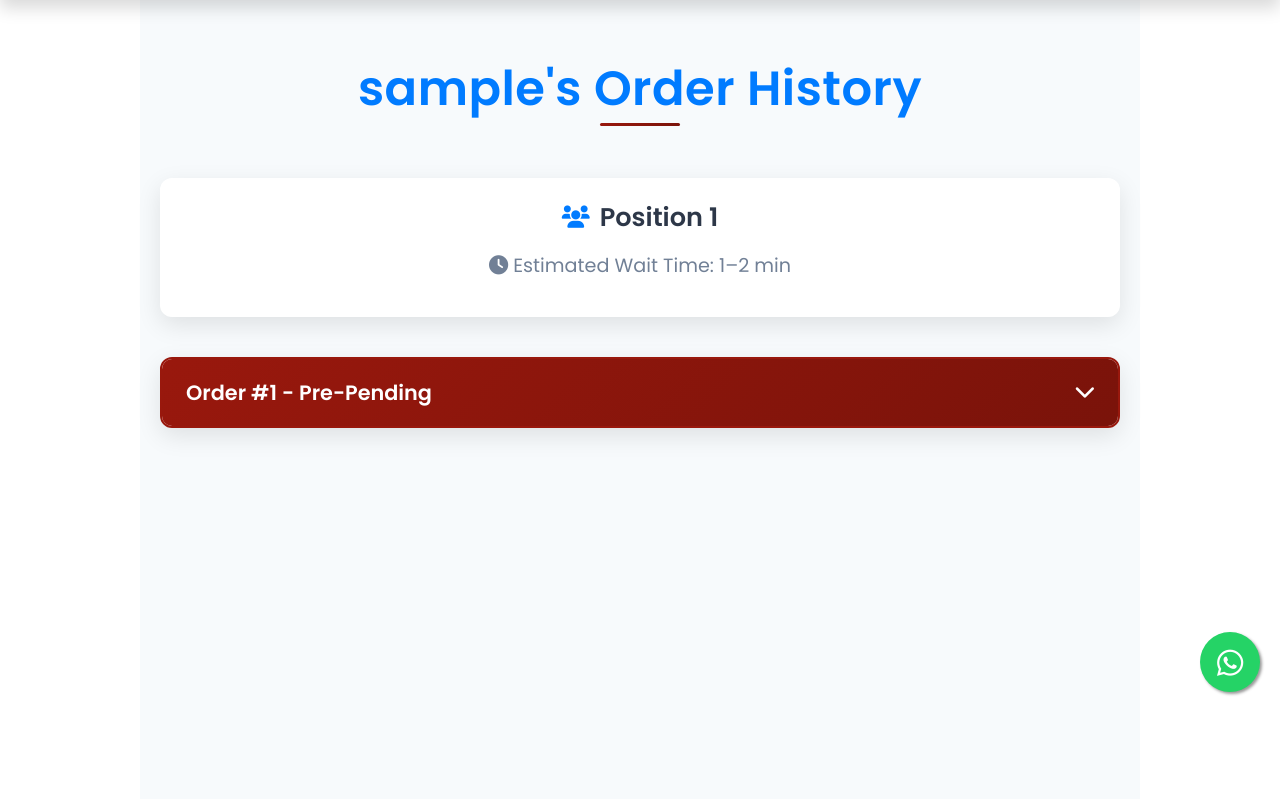
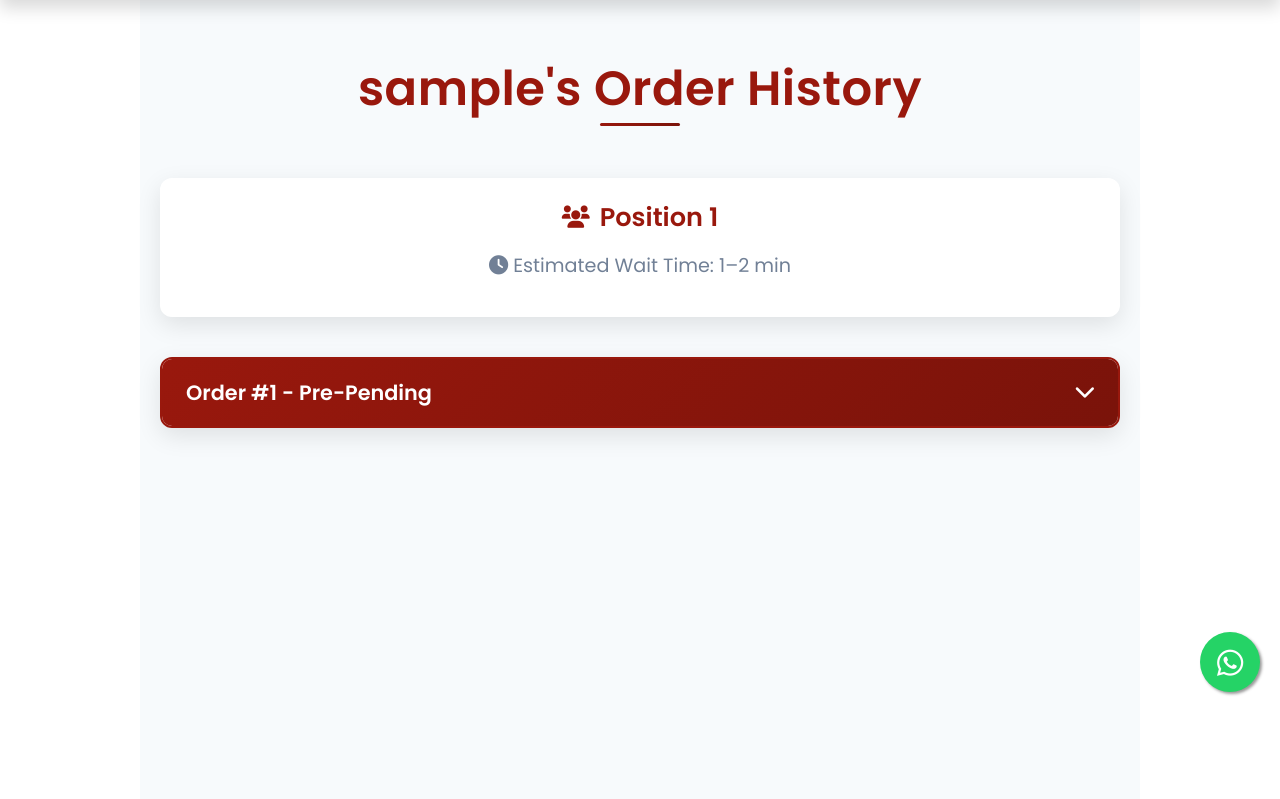
Before and after one commit to BiwashGurung/InformaticsCafeteria-FYP, a Django app: page /orders/ in a window 1280 px wide. Shown: the part 88-887 px from the top of the page. Run offline with Django 5.2, Linux system fonts and the light colour scheme; a user stored in the database is signed in; tables that the repository leaves empty hold one stand-in row (values such as "Sample post"); some libraries are stand-ins or nearby versions.

Commit message:
FEAT: Update order history styles and reintroduce JavaScript for interactive order card functionality

```diff
--- a/templates/cafeteria/order.html
+++ b/templates/cafeteria/order.html
@@ -43,7 +43,7 @@
     .orders-title {
         font-size: 3rem;
         font-weight: 700;
-        color: var(--primary);
+        color: #99180d;
         text-align: center;
         margin-bottom: 60px;
         letter-spacing: 0.5px;
@@ -80,7 +80,7 @@
     .queue-position {
         font-size: 1.6rem;
         font-weight: 600;
-        color: var(--text);
+        color: #99180d;
         display: inline-flex;
         align-items: center;
         gap: 10px;
@@ -88,7 +88,7 @@
 
     .queue-position i {
         font-size: 1.4rem;
-        color: var(--primary);
+        color: #99180d;
     }
 
     .eta {
@@ -226,7 +226,7 @@
     }
 
     .order-details-table .items-cell .item-quantity {
-        background: var(--primary);
+        background: #99180d;
         color: #ffffff;
         padding: 4px 10px;
         border-radius: 12px;
@@ -601,6 +601,7 @@
         position: relative;
         margin: 20px 0;
         padding: 10px 0;
+
     }
 
     .status-progress::before {
@@ -611,6 +612,7 @@
         right: 36px;
         height: 5px;
         background: #e2e8f0;
+
         z-index: 1;
     }
 
@@ -641,7 +643,7 @@
     }
 
     .status-progress.completed::after {
-        width: 100%;
+        width: 90%;
         background: var(--success);
     }
 
@@ -699,7 +701,7 @@
 
     .checkpoint-label {
         font-size: 0.85rem;
-        font-weight: 500;
+        font-weight: 900;
         color: var(--text-light);
         margin-top: 8px;
     }
@@ -1027,53 +1029,6 @@
     }
 </style>
 
-<script>
-    document.addEventListener('DOMContentLoaded', function () {
-        document.querySelectorAll('.order-card-header').forEach(header => {
-            header.addEventListener('click', function () {
-                const targetId = this.getAttribute('data-bs-target');
-                const target = document.querySelector(targetId);
-                const isActive = target.classList.contains('show');
-
-                // Close all other order cards
-                document.querySelectorAll('.order-card-body.show').forEach(body => {
-                    if (body !== target) {
-                        body.classList.remove('show');
-                        const parentHeader = body.closest('.order-card').querySelector('.order-card-header');
-                        parentHeader.classList.remove('active');
-                    }
-                });
-
-                // Toggle the clicked order card
-                if (!isActive) {
-                    target.classList.add('show');
-                    this.classList.add('active');
-                } else {
-                    target.classList.remove('show');
-                    this.classList.remove('active');
-                }
-            });
-        });
-
-        document.querySelectorAll('.btn-cancel').forEach(button => {
-            button.addEventListener('click', function () {
-                const popupId = this.getAttribute('data-popup');
-                const popupOverlay = document.getElementById(popupId);
-                popupOverlay.style.display = 'block';
-            });
-        });
-    });
-
-    function closePopup(popupId) {
-        const popupOverlay = document.getElementById(popupId);
-        popupOverlay.classList.add('hide');
-        setTimeout(() => {
-            popupOverlay.style.display = 'none';
-            popupOverlay.classList.remove('hide');
-        }, 500);
-    }
-</script>
-
 <div class="orders-container">
     <h2 class="orders-title">{{ user.username }}'s Order History</h2>
 
@@ -1190,4 +1145,52 @@
     </div>
     {% endif %}
 </div>
+
+<script>
+    document.addEventListener('DOMContentLoaded', function () {
+        document.querySelectorAll('.order-card-header').forEach(header => {
+            header.addEventListener('click', function () {
+                const targetId = this.getAttribute('data-bs-target');
+                const target = document.querySelector(targetId);
+                const isActive = target.classList.contains('show');
+
+                // Close all other order cards
+                document.querySelectorAll('.order-card-body.show').forEach(body => {
+                    if (body !== target) {
+                        body.classList.remove('show');
+                        const parentHeader = body.closest('.order-card').querySelector('.order-card-header');
+                        parentHeader.classList.remove('active');
+                    }
+                });
+
+                // Toggle the clicked order card
+                if (!isActive) {
+                    target.classList.add('show');
+                    this.classList.add('active');
+                } else {
+                    target.classList.remove('show');
+                    this.classList.remove('active');
+                }
+            });
+        });
+
+        document.querySelectorAll('.btn-cancel').forEach(button => {
+            button.addEventListener('click', function () {
+                const popupId = this.getAttribute('data-popup');
+                const popupOverlay = document.getElementById(popupId);
+                popupOverlay.style.display = 'block';
+            });
+        });
+    });
+
+    function closePopup(popupId) {
+        const popupOverlay = document.getElementById(popupId);
+        popupOverlay.classList.add('hide');
+        setTimeout(() => {
+            popupOverlay.style.display = 'none';
+            popupOverlay.classList.remove('hide');
+        }, 500);
+    }
+</script>
+
 {% endblock %}
```
